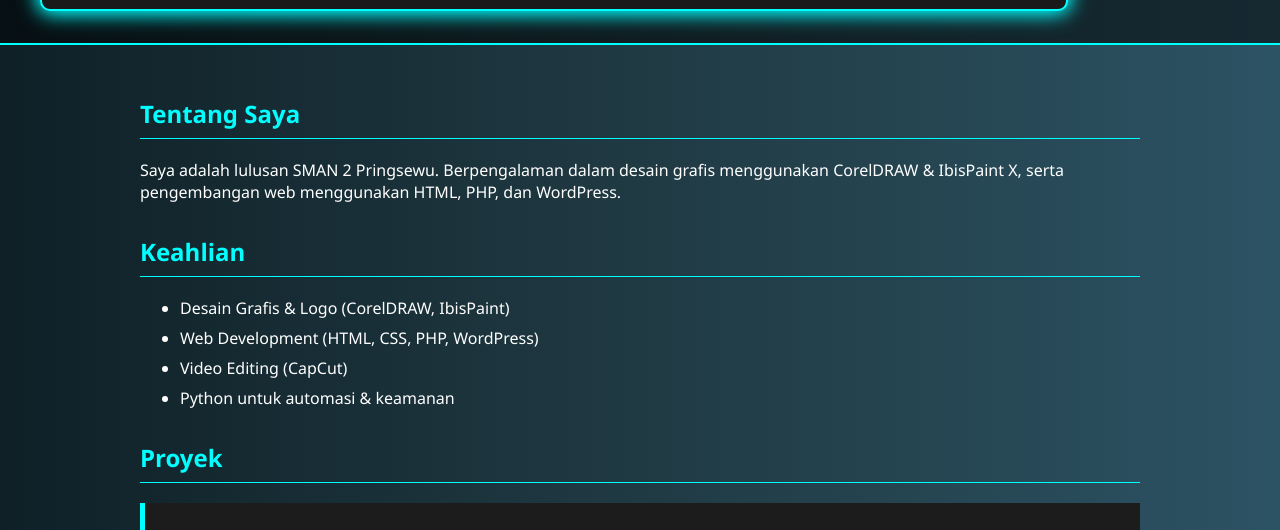
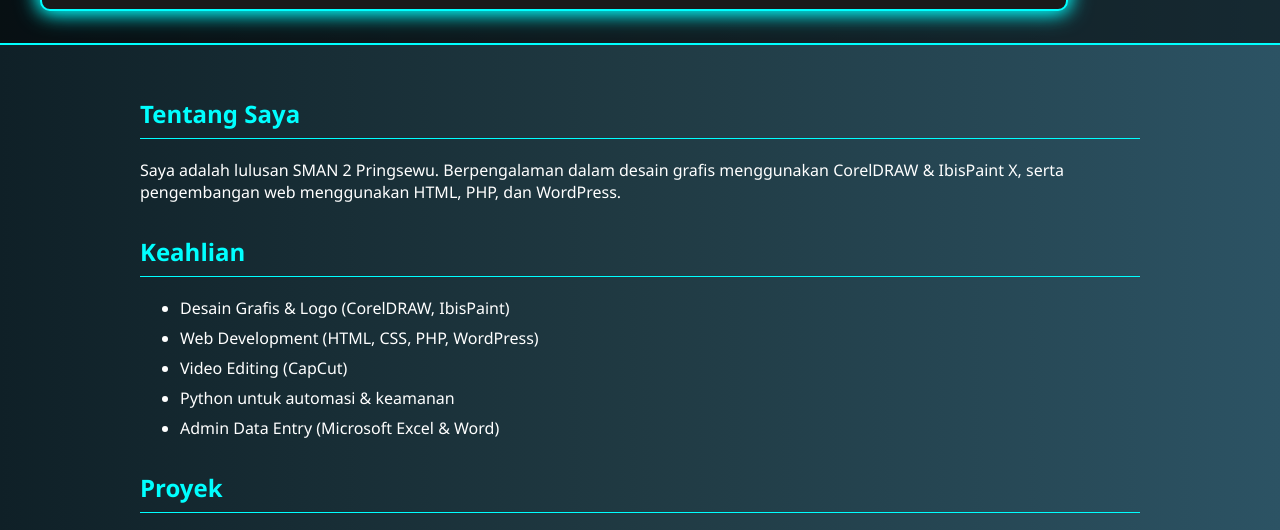
Before and after one commit to ch4osz/portofolio, a plain HTML site: page index.html in a window 1280 px wide. Shown: the part 205-735 px from the top of the page. Drawn offline with Linux system fonts and the light colour scheme; a script that the page names is missing.

Commit message:
Update index.html

```diff
--- a/index.html
+++ b/index.html
@@ -50,6 +50,7 @@
         <li>Web Development (HTML, CSS, PHP, WordPress)</li>
         <li>Video Editing (CapCut)</li>
         <li>Python untuk automasi & keamanan</li>
+        <li>Admin Data Entry (Microsoft Excel & Word)</li>
       </ul>
     </section>
     <section class="projects">
```
